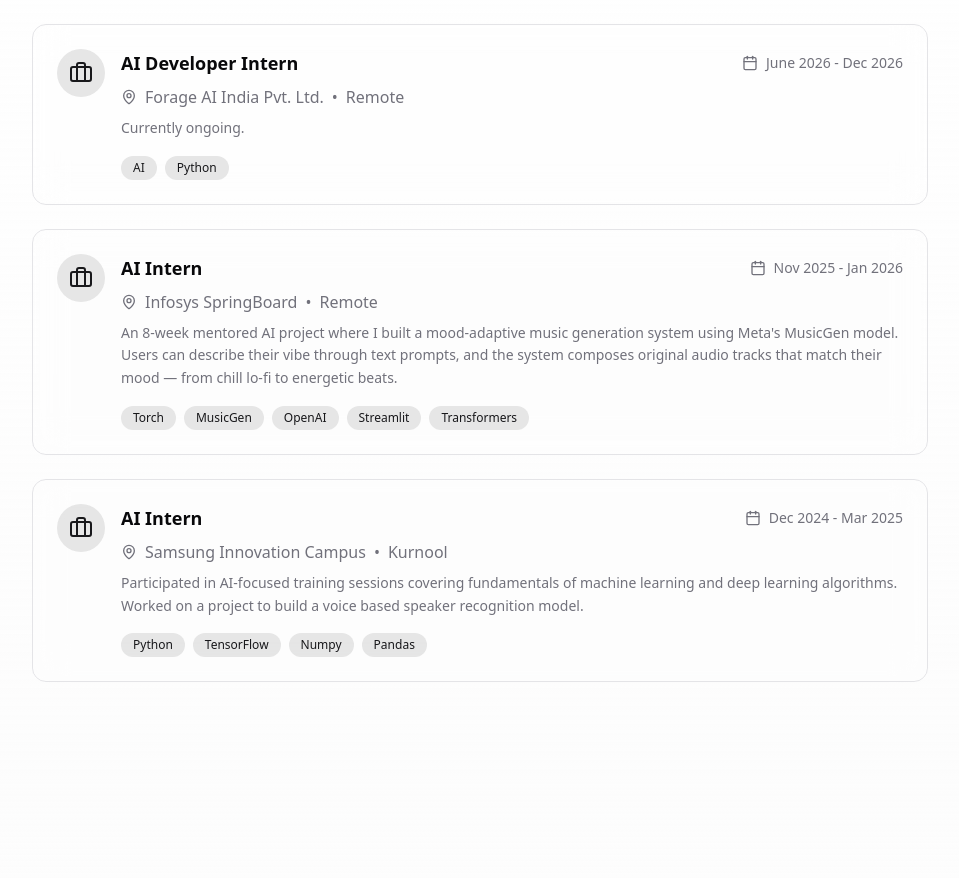
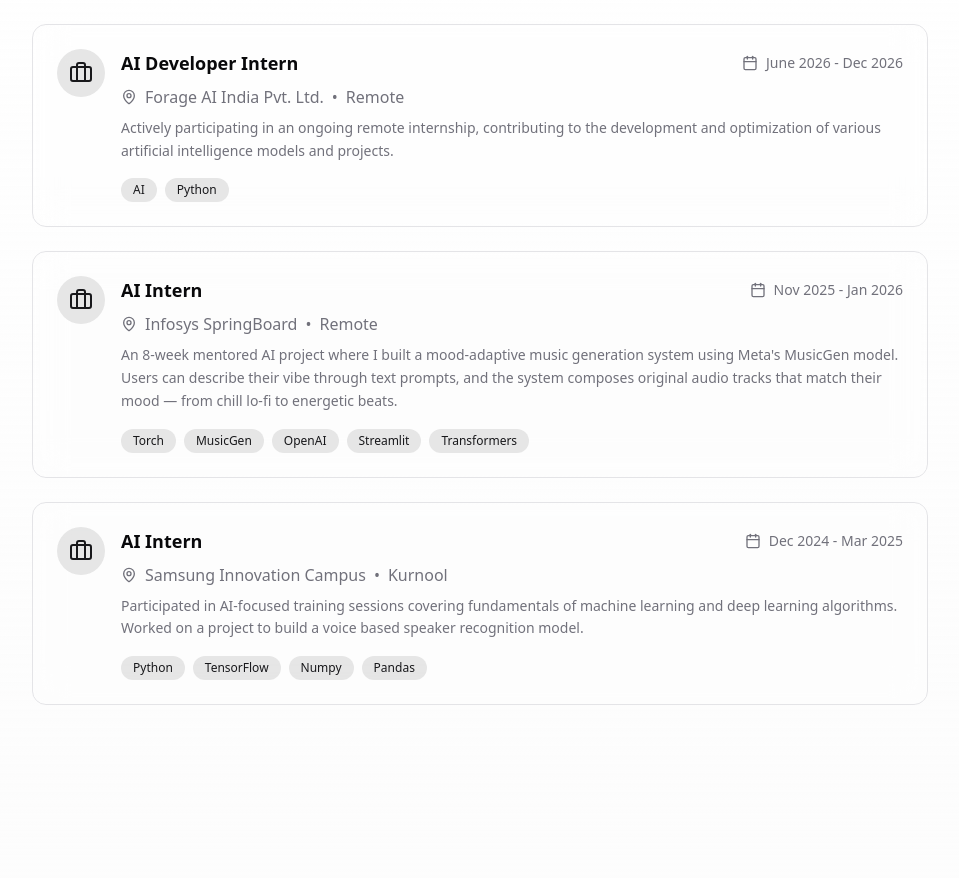
Before and after one commit to Lokesh-916/Lokie--AI-Portfolio, a Next.js app: page / in a window 1280 px wide. Shown: the part 1061-1939 px from the top of the page, without its empty margins (160-1119 px from the left). Built offline with nearby package versions, Linux system fonts and the light colour scheme.

Commit message:
Update internship description

```diff
--- a/src/components/Experience.tsx
+++ b/src/components/Experience.tsx
@@ -18,7 +18,7 @@
       company: 'Forage AI India Pvt. Ltd.',
       location: 'Remote',
       period: 'June 2026 - Dec 2026',
-      description: 'Currently ongoing.',
+      description: 'Actively participating in an ongoing remote internship, contributing to the development and optimization of various artificial intelligence models and projects.',
       technologies: ['AI', 'Python'],
     },
     {
```
